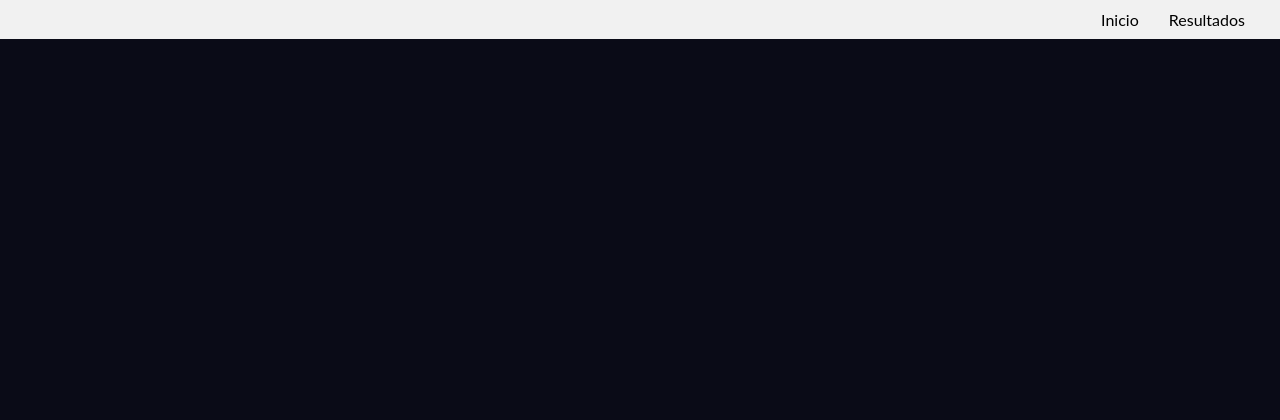
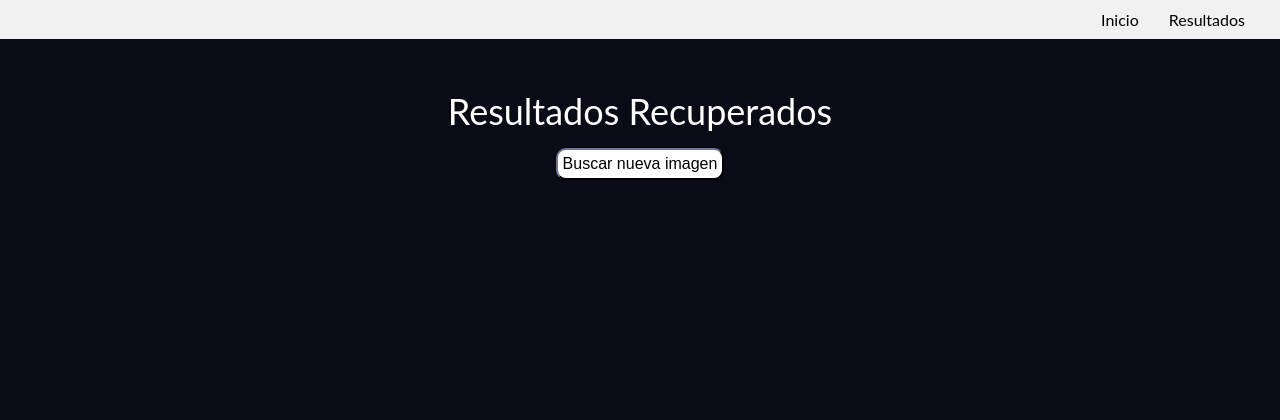
Before and after one commit to cesarduque26/Sistema-de-Recuperacion-de-informacion-de-imagenes, a Flask app: template Flask_app/templates/resultados.html in a window 1280 px wide. Shown: the top 420 px of the page. Run offline with Flask 3, Linux system fonts and the light colour scheme; the template is opened without the code that fills it, so the values that code supplies are empty.

Commit message:
cards
imagenes

```diff
--- a/Flask_app/main.py
+++ b/Flask_app/main.py
@@ -2,6 +2,7 @@ from flask import Flask, render_template, request
 from sklearn.feature_extraction.text import CountVectorizer, TfidfVectorizer
 import funciones_flask as fun
 import pickle
+import os
 
 app = Flask(__name__)
 
@@ -11,12 +12,12 @@ app = Flask(__name__)
 
 @app.route('/')
 def index():
-    return render_template('resultados.html')
+    image_folder = os.path.join(app.static_folder, 'img')
+    # Listar todos los archivos en la carpeta
+    image_files = [f for f in os.listdir(image_folder) if os.path.isfile(os.path.join(image_folder, f))]
+    return render_template('resultados.html', images=image_files)
 
 
-#@app.route('/buscar', methods=['POST'])
-#def buscar():
-#    render_template('resultados.html')
 
 
 if __name__ == '__main__':
--- a/Flask_app/static/css/styles_resultados.css
+++ b/Flask_app/static/css/styles_resultados.css
@@ -51,12 +51,51 @@ header nav ul li a:hover {
 }
 
 
+.tituloResultados{
+    color: white;
+    text-align: center;
+    font-size: 36px;
+    margin-top: 50px;
+}
 
 
+.resultados{
 
+    display: flex;
+    justify-content: center;
+    padding: 15px;
 
+}
 
+#botonResultados{
+    text-align: center;
+}
 
+#viewBoton{
+    padding: 5px;
+    font-size: 16px;
+    border-radius: 10px;
+    cursor: pointer;
+    background-color: white;
+    border-color: #333342;
+}
+
+#viewBoton:hover{
+    background-color: #333342;
+    color: white;
+}
+
+.tarjetas{
+    padding: 15px;
+    background-color: #2a2832;
+    margin: 5px;
+    color: white;
+    border-radius: 10px;
+}
+
+.imagenesResultados{
+  border-radius: 6px;
+}
 
 footer {
     background-color: #f1f1f1;
--- a/Flask_app/templates/resultados.html
+++ b/Flask_app/templates/resultados.html
@@ -17,6 +17,30 @@
         </nav>
     </header>
 
+   <div class="tituloResultados">
+     <label>Resultados Recuperados</label>
+     <div id="botonResultados">
+        <button id="viewBoton" >Buscar nueva imagen</button>
+     </div>
+   </div>
+
+    <div class="resultados">
+        {% for image in images %}
+        <div class="tarjetas">
+            <img class="imagenesResultados" src="{{ url_for('static', filename='img/' + image) }}" alt="{{ image }}" width="200px" height="200px">
+            <p>{{ image }}</p>
+            <p>{{ image }}</p>
+        </div>
+        <br>
+        {% endfor %}
+    </div>
+
+    <div class="resultados">
+            <div class="resultado">
+                <h3></h3>
+                <p></p>
+            </div>
+    </div>
 
 
 
```
